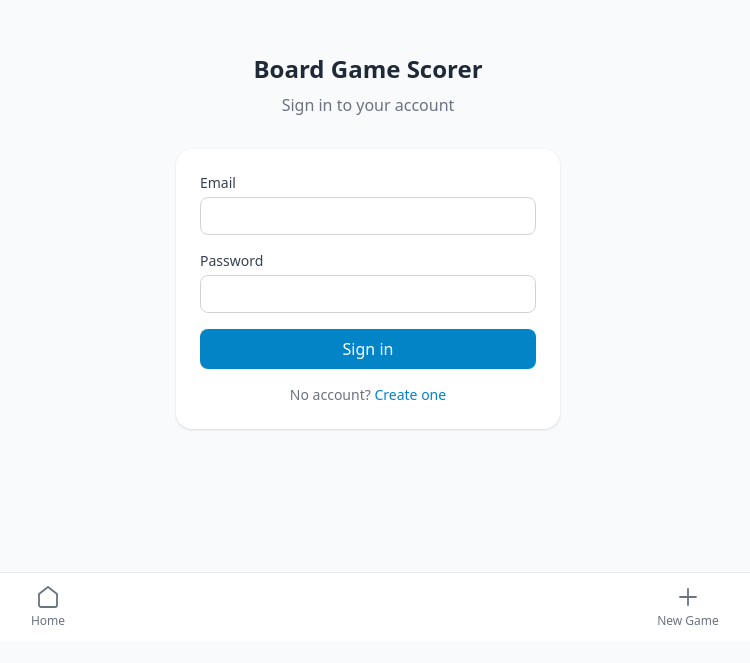
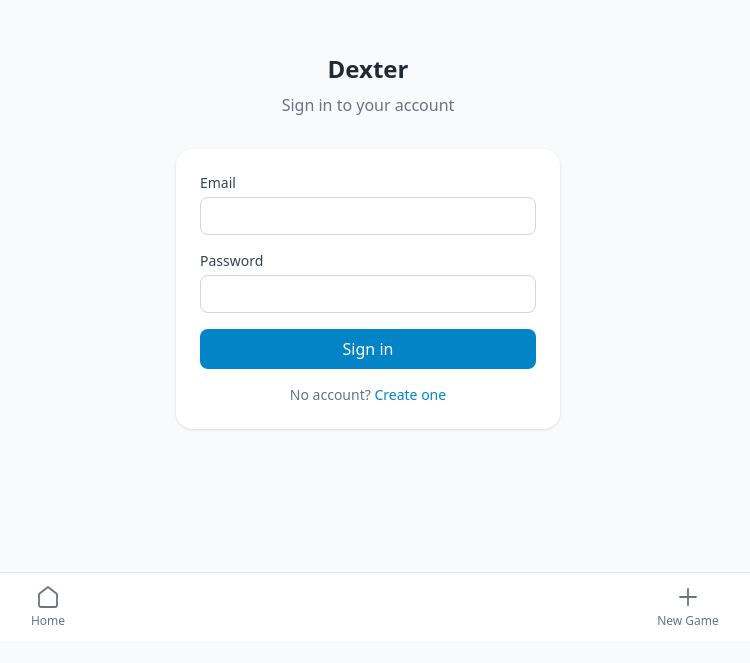
Before and after one commit to tryan15/board-game-scorer, a React (Vite) app in the folder frontend/: page /login in a window 1280 px wide. Shown: the part 159-822 px from the top of the page, without its empty margins (272-1022 px from the left). Built offline with nearby package versions, Linux system fonts and the light colour scheme; no server answers; the HTML template or start-up script is replaced by a standard one.

Commit message:
Rename app to Dexter
Co-Authored-By: Claude Sonnet 4.6 <noreply@anthropic.com>

```diff
--- a/frontend/index.html
+++ b/frontend/index.html
@@ -3,7 +3,7 @@
   <head>
     <meta charset="UTF-8" />
     <meta name="viewport" content="width=device-width, initial-scale=1.0, maximum-scale=1.0" />
-    <title>Board Game Scorer</title>
+    <title>Dexter</title>
     <script src="https://cdn.tailwindcss.com"></script>
     <script>
       tailwind.config = {
--- a/frontend/src/pages/Home.jsx
+++ b/frontend/src/pages/Home.jsx
@@ -139,7 +139,7 @@ export default function Home() {
   return (
     <div className="p-4">
       <header className="mb-6 pt-2">
-        <h1 className="text-2xl font-bold text-gray-900">Board Game Scorer</h1>
+        <h1 className="text-2xl font-bold text-gray-900">Dexter</h1>
         <p className="text-sm text-gray-500 mt-1">Track scores for any game</p>
       </header>
 
--- a/frontend/src/pages/Login.jsx
+++ b/frontend/src/pages/Login.jsx
@@ -28,7 +28,7 @@ export default function Login() {
   return (
     <div className="min-h-screen bg-gray-50 flex items-center justify-center p-4">
       <div className="w-full max-w-sm">
-        <h1 className="text-2xl font-bold text-center text-gray-800 mb-2">Board Game Scorer</h1>
+        <h1 className="text-2xl font-bold text-center text-gray-800 mb-2">Dexter</h1>
         <p className="text-center text-gray-500 mb-8">Sign in to your account</p>
 
         <form onSubmit={handleSubmit} className="bg-white rounded-2xl shadow p-6 space-y-4">
--- a/frontend/src/pages/Register.jsx
+++ b/frontend/src/pages/Register.jsx
@@ -45,7 +45,7 @@ export default function Register() {
   return (
     <div className="min-h-screen bg-gray-50 flex items-center justify-center p-4">
       <div className="w-full max-w-sm">
-        <h1 className="text-2xl font-bold text-center text-gray-800 mb-2">Board Game Scorer</h1>
+        <h1 className="text-2xl font-bold text-center text-gray-800 mb-2">Dexter</h1>
         <p className="text-center text-gray-500 mb-8">Create your account</p>
 
         <form onSubmit={handleSubmit} className="bg-white rounded-2xl shadow p-6 space-y-4">
```
